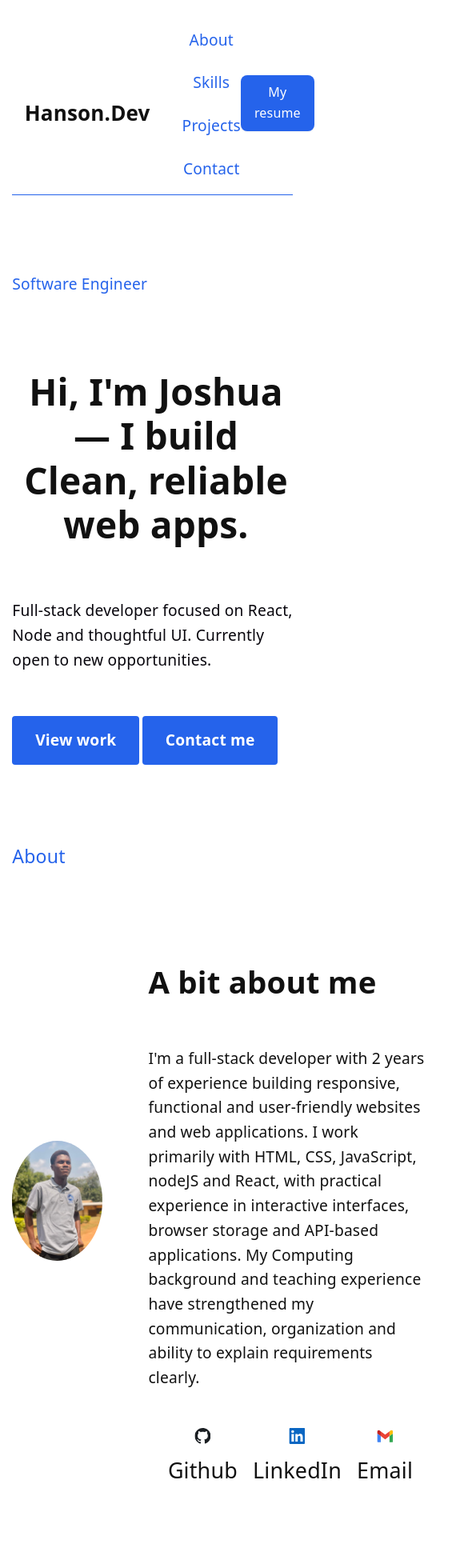
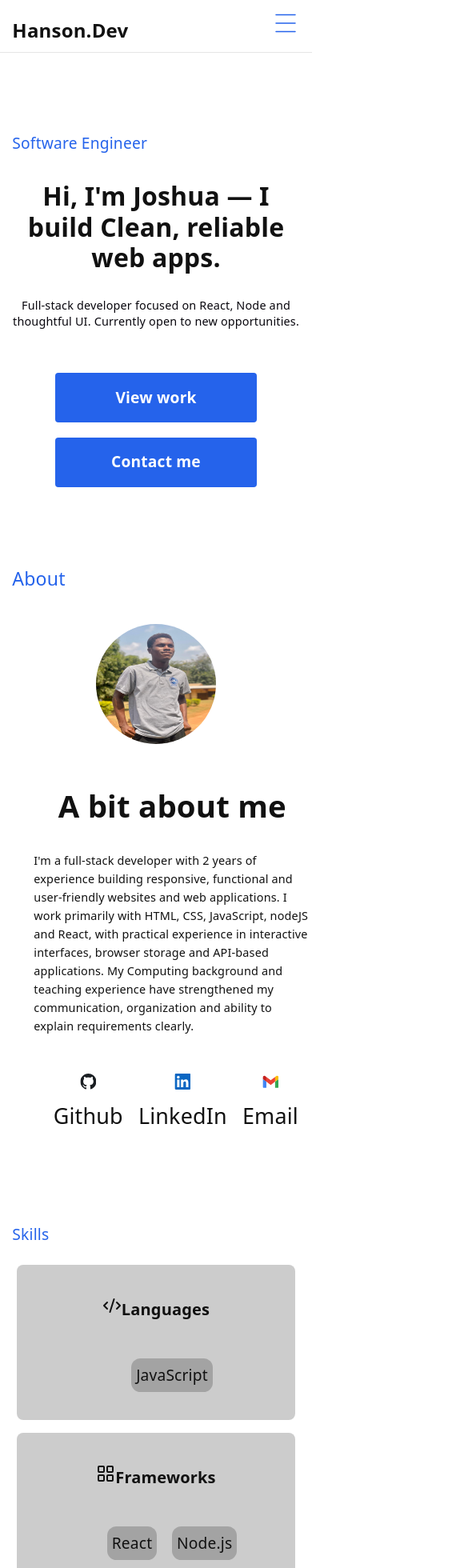
Before and after one commit to JHansonKAttah92/portfolio, a React (Vite) app: page / in a window 390 px wide. Shown: the top 1960 px of the page at 80% size, 585 px wide, since content can reach past the window. Built offline with nearby package versions, Linux system fonts and the light colour scheme.

Commit message:
Added interactive styling for the mobile sized devices

```diff
--- a/src/components/about/About.css
+++ b/src/components/about/About.css
@@ -34,7 +34,7 @@ div.about-info {
 }
 
 div.about-info h2 {
-  place-self: flex-start;
+  text-align: left;
   font-size: 2em;
   color: var(--p-text);
 }
@@ -64,3 +64,16 @@ div.about-info img {
   width: 20px;
   height: 20px;
 }
+
+@media screen and (max-width: 768px) {
+  div#about {
+    align-items: center;
+  }
+  div.about-info h2 {
+    text-align: center;
+  }
+  div#about div.about-content {
+    flex-direction: column;
+    gap: 1rem;
+  }
+}
--- a/src/components/contact/Contact.css
+++ b/src/components/contact/Contact.css
@@ -21,9 +21,10 @@ div#contact span {
 .contact-content .action {
   display: grid;
   gap: 0.2em;
-    grid-template-areas: 'name email'
-    'textarea textarea'
-    'btn btn';
+  grid-template-areas:
+    "name email"
+    "textarea textarea"
+    "btn btn";
 }
 
 .action .name {
@@ -61,3 +62,19 @@ div#contact span {
   place-self: center;
   margin-top: var(--spacing-unit);
 }
+
+@media screen and (max-width: 768px) {
+  div#contact {
+    align-items: center;
+  }
+  div#contact span {
+    place-self: flex-start;
+  }
+  .contact-content h2 {
+    text-align: center;
+  }
+  .contact-content .action {
+    display: flex;
+    flex-direction: column;
+  }
+}
--- a/src/components/footer/Footer.css
+++ b/src/components/footer/Footer.css
@@ -31,3 +31,9 @@ div#footer .footer-content {
 .social-icons li {
   list-style: none;
 }
+
+@media screen and (max-width: 786px) {
+  div#footer .footer-content {
+    flex-direction: column;
+  }
+}
--- a/src/components/hero/Hero.css
+++ b/src/components/hero/Hero.css
@@ -56,3 +56,27 @@ div.hero-content {
   margin-top: 1em;
   place-self: flex-start;
 }
+
+@media screen and (max-width: 786px) {
+  div.hero-content {
+    align-items: flex-start;
+  }
+  div.hero-content h1 {
+    font-size: 2rem;
+  }
+  div.hero-content p {
+    font-size: 0.9rem;
+    line-height: 1.4;
+    text-align: center;
+  }
+  .hero-content div.hero-buttons {
+    width: 100%;
+    flex-direction: column;
+    gap: 0;
+    align-items: center;
+  }
+  .hero-content .button {
+    width: 70%;
+    text-align: center;
+  }
+}
--- a/src/components/navbar/Navbar.css
+++ b/src/components/navbar/Navbar.css
@@ -1,21 +1,37 @@
+.navbar {
+  height: 8vh;
+}
 div.nav-container {
   display: flex;
   justify-content: space-between;
-  align-items: center;
-  margin: 0.8em;
+  align-items: baseline;
+  border-bottom: 1px solid var(--border);
+  backdrop-filter: blur(10px);
+  position: fixed;
+  background-color: rgba(255, 255, 255, 0.8);
   padding: 0 0.8em;
-  border-bottom: 1px solid var(--accent);
-  width: 90%;
-  filter: blur(1);
+  width: 100%;
+  top: 0;
+  z-index: 1000;
 }
 
 div.nav-container h2 {
   font-size: 32px;
+  width: 10%;
 }
 
 h2.nav-logo .logo-link {
   text-decoration: none;
   color: var(--p-text);
+}
+
+div.nav-container .links {
+  width: 65%;
+  display: flex;
+  align-items: center;
+  justify-content: space-between;
+  gap: 1.2em;
+
 }
 
 div.nav-container ul {
@@ -62,7 +78,7 @@ a.resume {
   box-shadow: 0 1px 2px rgba(0, 0, 0, 0.05);
 }
 
-a.resume:hover  {
+a.resume:hover {
   filter: brightness(1.1);
   transform: translateY(-1px);
   box-shadow: 0 4px 6px rgba(0, 0, 0, 0.1);
@@ -70,14 +86,33 @@ a.resume:hover  {
 
 .menuIcon {
   display: none;
+  cursor: pointer;
 }
 
-@media (max-width: 660px) {
+@media screen and (max-width: 768px) {
+  div.nav-container {
+    justify-content: space-between;
+  }
   div.nav-container h2 {
-    font-size: 26px;
+    font-size: 24px;
+  }
+  div.nav-container .links{
+    flex-direction: column;
+    align-items: flex-end;
+    gap: 0;
+    display: none;
   }
   div.nav-container ul {
     flex-direction: column;
+    gap: 0.5em;
+    padding-right: 2.3em;
+    place-self: center;
+  }
+  a.resume {
+    width: 70%;
+    font-size: 0.9rem;
+    padding: 0.4em 0.8em;
+    place-self: center;
   }
   .menuIcon {
     display: block;
--- a/src/components/navbar/Navbar.jsx
+++ b/src/components/navbar/Navbar.jsx
@@ -2,11 +2,20 @@
 import "./Navbar.css";
 import myResume from "../../assets/documents/Joshua_Hanson_Portfolio_Resume.pdf";
 import { MenuIcon } from "lucide-react";
+import { useState } from "react";
 
 function Navbar() {
+  const [isMenuOpen, setIsMenuOpen] = useState(false);
+
+  const toggleMenu = (e) => {
+    if (e.target.matches(".menuIcon")) {
+      setIsMenuOpen(!isMenuOpen);
+    }
+  };
+
   function scrollToSection(id) {
     const navbarLink = document.getElementById(id);
-    if(navbarLink) {
+    if (navbarLink) {
       navbarLink.scrollIntoView();
     }
   }
@@ -15,45 +24,64 @@ function Navbar() {
     <nav className="navbar">
       <div className="nav-container">
         <h2 className="nav-logo">
-            <a href="#hero" className="logo-link" onClick={() => scrollToSection('hero')}>
+          <a
+            href="#hero"
+            className="logo-link"
+            onClick={() => scrollToSection("hero")}
+          >
             Hanson.Dev
           </a>
         </h2>
         <MenuIcon
           className="menuIcon"
-            size={48}
+          size={36}
           color="#2563EB"
           strokeWidth={1}
+          onClick={toggleMenu}
         />
+        <div className="links">
           <ul className="nav-menu">
             <li className="nav-item">
-              <a href="#about" className="nav-link" onClick={() => scrollToSection('about')}>
+              <a
+                href="#about"
+                className="nav-link"
+                onClick={() => scrollToSection("about")}
+              >
                 About
               </a>
             </li>
             <li className="nav-item">
-              <a href="#skills" className="nav-link" onClick={() => scrollToSection('skills')}>
+              <a
+                href="#skills"
+                className="nav-link"
+                onClick={() => scrollToSection("skills")}
+              >
                 Skills
               </a>
             </li>
             <li className="nav-item">
-              <a href="#projects" className="nav-link" onClick={() => scrollToSection('projects')}>
+              <a
+                href="#projects"
+                className="nav-link"
+                onClick={() => scrollToSection("projects")}
+              >
                 Projects
               </a>
             </li>
             <li className="nav-item">
-              <a href="#contact" className="nav-link" onClick={() => scrollToSection('contact')}>
+              <a
+                href="#contact"
+                className="nav-link"
+                onClick={() => scrollToSection("contact")}
+              >
                 Contact
               </a>
             </li>
           </ul>
-          <a
-            href={myResume}
-            className="resume"
-            download="Hanson_Resume.pdf"
-          >
+          <a href={myResume} className="resume" download="Hanson_Resume.pdf">
             My resume
           </a>
+        </div>
       </div>
     </nav>
   );
--- a/src/components/projects/Projects.css
+++ b/src/components/projects/Projects.css
@@ -48,7 +48,7 @@ div#projects .projects-content {
 
 .project-cards .project-card {
     padding: 1em;
-    border: 1px solid rgb(128, 128, 128);
+    border: 1px solid var(--border);
     border-radius: 1em;
 }
 
@@ -78,3 +78,13 @@ div#projects .projects-content {
     padding: 0.1em 0.2em;
     border-radius: 0.4em;
 }
+
+@media screen and (max-width: 768px) {
+    .projects-content .project-cards {
+        display: flex;
+        flex-direction: column;
+    }
+    .project-cards .project-card {
+        height: 400px;
+    }
+}
--- a/src/components/skills/Skills.css
+++ b/src/components/skills/Skills.css
@@ -10,21 +10,47 @@ div#skills {
 
 div#skills span {
   color: var(--accent);
+  margin-bottom: 1.2em;
 }
 
 .skills-content .skill-cards {
   display: flex;
-  gap: 10em;
+  gap: 3em;
 }
 
-.skill-cards ul {
+.skill-cards .skill-card {
+  display: flex;
+  flex-direction: column;
+  gap: 1em;
+  padding: 1em;
+  border-radius: var(--border-radius);
+  background-color: rgba(0, 0, 0, 0.2);
+  width: 100%;
+}
+
+.skill-card .skill-list {
   display: flex;
   gap: 1em;
+  justify-content: center;
+  flex-wrap: wrap;
 }
 
-ul li.skill-item {
+.skill-list li.skill-item {
   list-style: none;
   padding: 0.3em;
   background-color: rgba(0, 0, 0, 0.2);
   border-radius: 0.6em;
 }
+
+@media screen and (max-width: 786px) {
+  div#skills {
+    align-items: center;
+  }
+  div#skills span {
+    place-self: flex-start;
+  }
+  .skills-content .skill-cards {
+    flex-direction: column;
+    gap: 1rem;
+  }
+}
--- a/src/components/skills/Skills.jsx
+++ b/src/components/skills/Skills.jsx
@@ -14,7 +14,7 @@ function Skills() {
               <CodeXml />
               Languages
             </h2>
-            <ul>
+            <ul className="skill-list">
               <li className="skill-item">JavaScript</li>
             </ul>
           </div>
@@ -23,7 +23,7 @@ function Skills() {
               <LayoutGrid />
               Frameworks
             </h2>
-            <ul>
+            <ul className="skill-list">
               <li className="skill-item">React</li>
               <li className="skill-item">Node.js</li>
             </ul>
@@ -33,7 +33,7 @@ function Skills() {
               <Wrench />
               Tools
             </h2>
-            <ul>
+            <ul className="skill-list">
               <li className="skill-item">Git</li>
               <li className="skill-item">Github</li>
               <li className="skill-item">Vite</li>
--- a/src/index.css
+++ b/src/index.css
@@ -26,8 +26,7 @@ html {
 }
 
 #root {
-  width: 1126px;
-  max-width: 100%;
+  width: 100%;
   margin: 0 auto;
   text-align: center;
   min-height: 100svh;
@@ -46,13 +45,6 @@ body {
   padding: 0;
   -webkit-font-smoothing: antialiased;
   -moz-osx-font-smoothing: grayscale;
-}
-
-/* Typography & Spacing */
-h1, h2, h3, h4, h5, h6 {
-  margin-top: 2em;
-  margin-bottom: 1em;
-  line-height: 1.2;
 }
 
 p, ul, ol, figure {
@@ -93,3 +85,39 @@ button:focus-visible {
   outline: 2px solid var(--accent, #2563EB);
   outline-offset: 2px;
 }
+
+@media screen and (max-width: 480px) {
+  #root {
+    max-width: 480px;
+  }
+  h1, h2, h3, h4, h5, h6 {
+  margin-top: 1em;
+  margin-bottom: 0.5em;
+  line-height: 1.2;
+}
+h1 {
+  font-size: 1.25rem;
+}
+h2 {
+  font-size: 1.25rem;
+}
+h3 {
+  font-size: 1rem;
+}
+p {
+  font-size: 0.9rem;
+  line-height: 1.6;
+}
+button, .btn {
+  padding: 0.5rem 1rem;
+  font-size: 0.9rem;
+  line-height: 1.5;
+}
+}
+
+@media screen and (max-width: 860px) {
+  #root {
+    max-width: 860px;
+  }
+
+}
```
Lines whose indentation alone changed are shown as unchanged.
